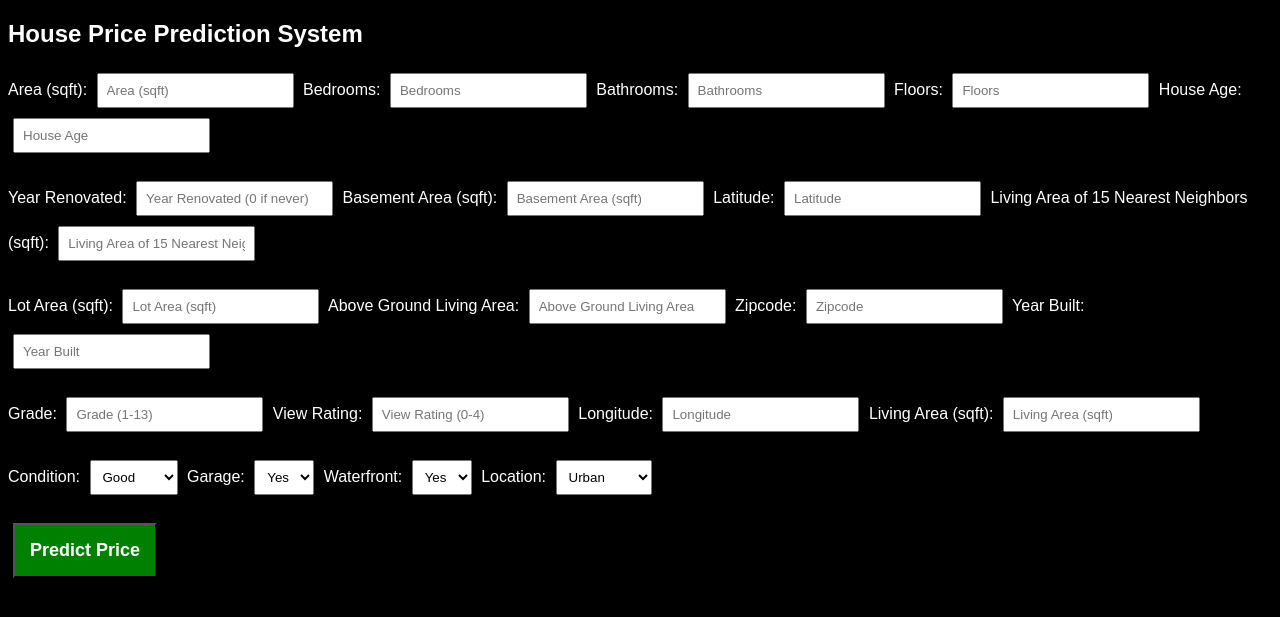
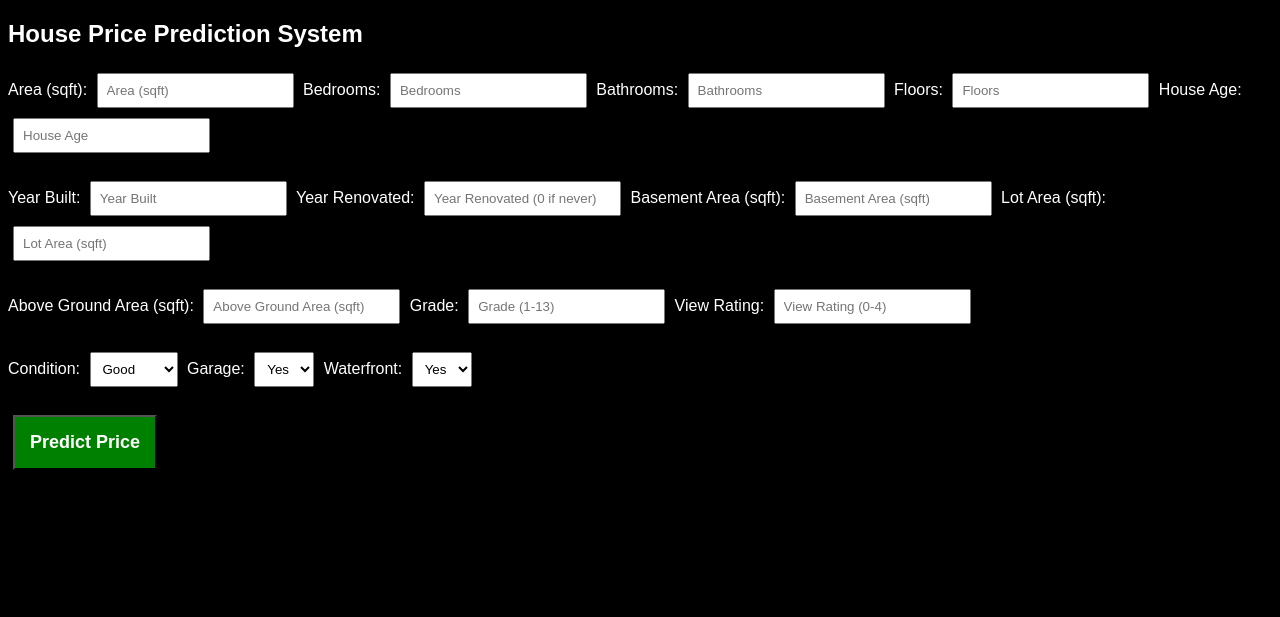
Before and after one commit to neethu7654-ship-it/house_price_prediction, a Django app: template price_calculator/templates/index.html in a window 1280 px wide. Shown: the top 617 px of the page. Run offline with Django 3.2, Linux system fonts and the light colour scheme; the template is opened without the code that fills it, so the values that code supplies are empty.

Commit message:
Remove the deleted column labels

```diff
--- a/price_calculator/templates/index.html
+++ b/price_calculator/templates/index.html
@@ -13,6 +13,7 @@
 
 <form method="post">
     {% csrf_token %}
+
     <label for="area">Area (sqft):</label>
     <input name="area" placeholder="Area (sqft)" required>
 
@@ -28,43 +29,30 @@
     <label for="house_age">House Age:</label>
     <input name="house_age" placeholder="House Age" required>
     <br><br>
+
+    <label for="yr_built">Year Built:</label>
+    <input name="yr_built" placeholder="Year Built" required>
+
     <label for="yr_renovated">Year Renovated:</label>
     <input name="yr_renovated" placeholder="Year Renovated (0 if never)" required>
 
     <label for="sqft_basement">Basement Area (sqft):</label>
     <input name="sqft_basement" placeholder="Basement Area (sqft)" required>
 
-    <label for="lat">Latitude:</label>
-    <input name="lat" placeholder="Latitude" required>
-
-    <label for="sqft_living15">Living Area of 15 Nearest Neighbors (sqft):</label>
-    <input name="sqft_living15" placeholder="Living Area of 15 Nearest Neighbors (sqft)" required>
-    <br><br>
     <label for="sqft_lot">Lot Area (sqft):</label>
     <input name="sqft_lot" placeholder="Lot Area (sqft)" required>
+    <br><br>
 
-    <label for="sqft_above">Above Ground Living Area:</label>
-    <input name="sqft_above" placeholder="Above Ground Living Area" required>
+    <label for="sqft_above">Above Ground Area (sqft):</label>
+    <input name="sqft_above" placeholder="Above Ground Area (sqft)" required>
 
-    <label for="zipcode">Zipcode:</label>
-    <input name="zipcode" placeholder="Zipcode" required>
-
-    <label for="yr_built">Year Built:</label>
-    <input name="yr_built" placeholder="Year Built" required>
-
-    <br><br>
     <label for="grade">Grade:</label>
     <input name="grade" placeholder="Grade (1-13)" required>
 
     <label for="view">View Rating:</label>
     <input name="view" placeholder="View Rating (0-4)" required>
+    <br><br>
 
-    <label for="long">Longitude:</label>
-    <input name="long" placeholder="Longitude" required>
-
-    <label for="sqft_living">Living Area (sqft):</label>
-    <input name="sqft_living" placeholder="Living Area (sqft)" required>
-    <br><br>
     <label for="condition">Condition:</label>
     <select name="condition">
         <option value="Good">Good</option>
@@ -83,14 +71,6 @@
         <option value="1">Yes</option>
         <option value="0">No</option>
     </select>
-
-    <label for="location">Location:</label>
-    <select name="location">
-        <option value="Urban">Urban</option>
-        <option value="Suburban">Suburban</option>
-        <option value="Rural">Rural</option>
-    </select>
-
     <br><br>
     <button type="submit" style="background-color: green; color: white; padding: 15px; font-size: 18px;"><b>Predict Price</b></button>
 </form>
```
